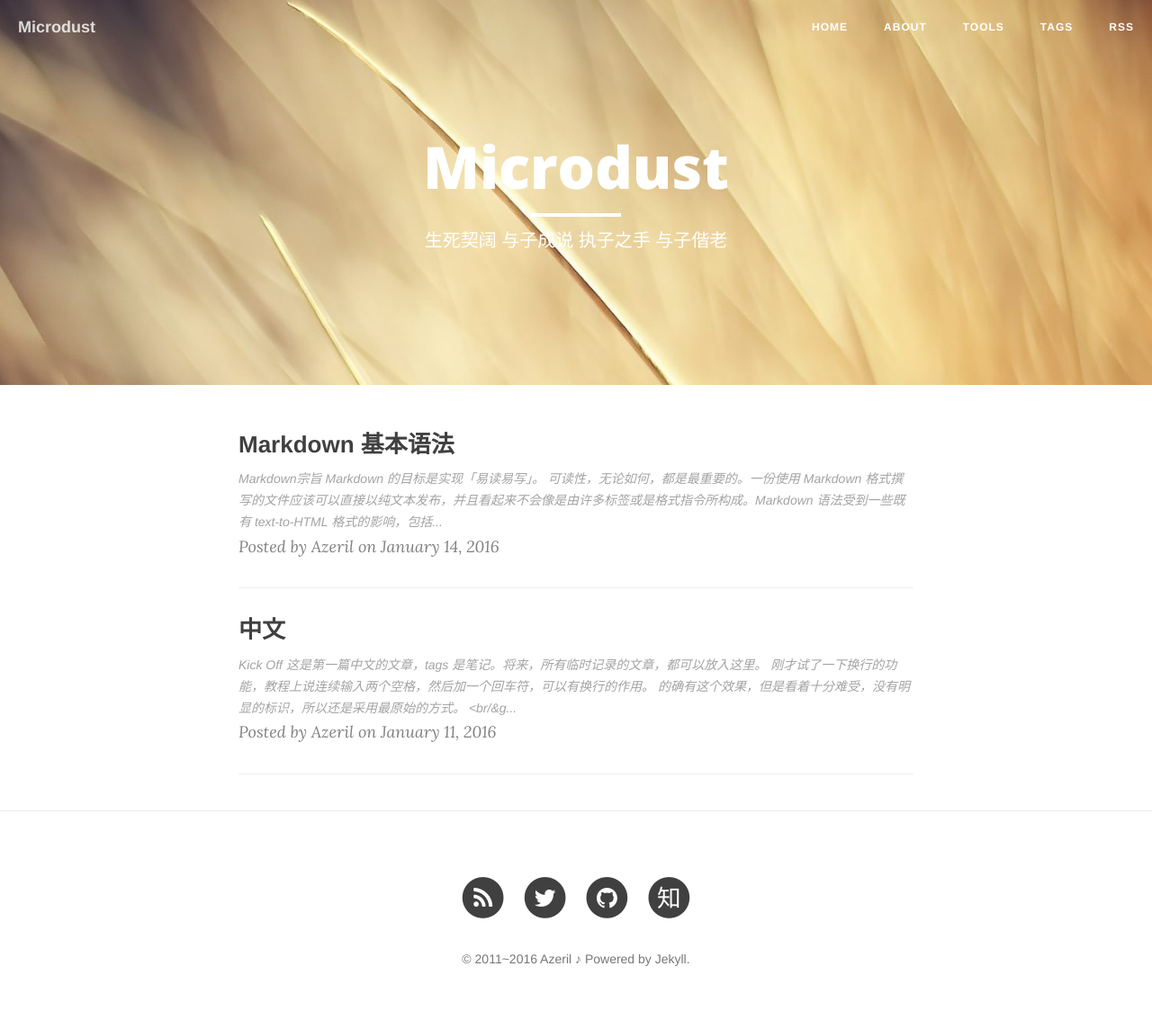
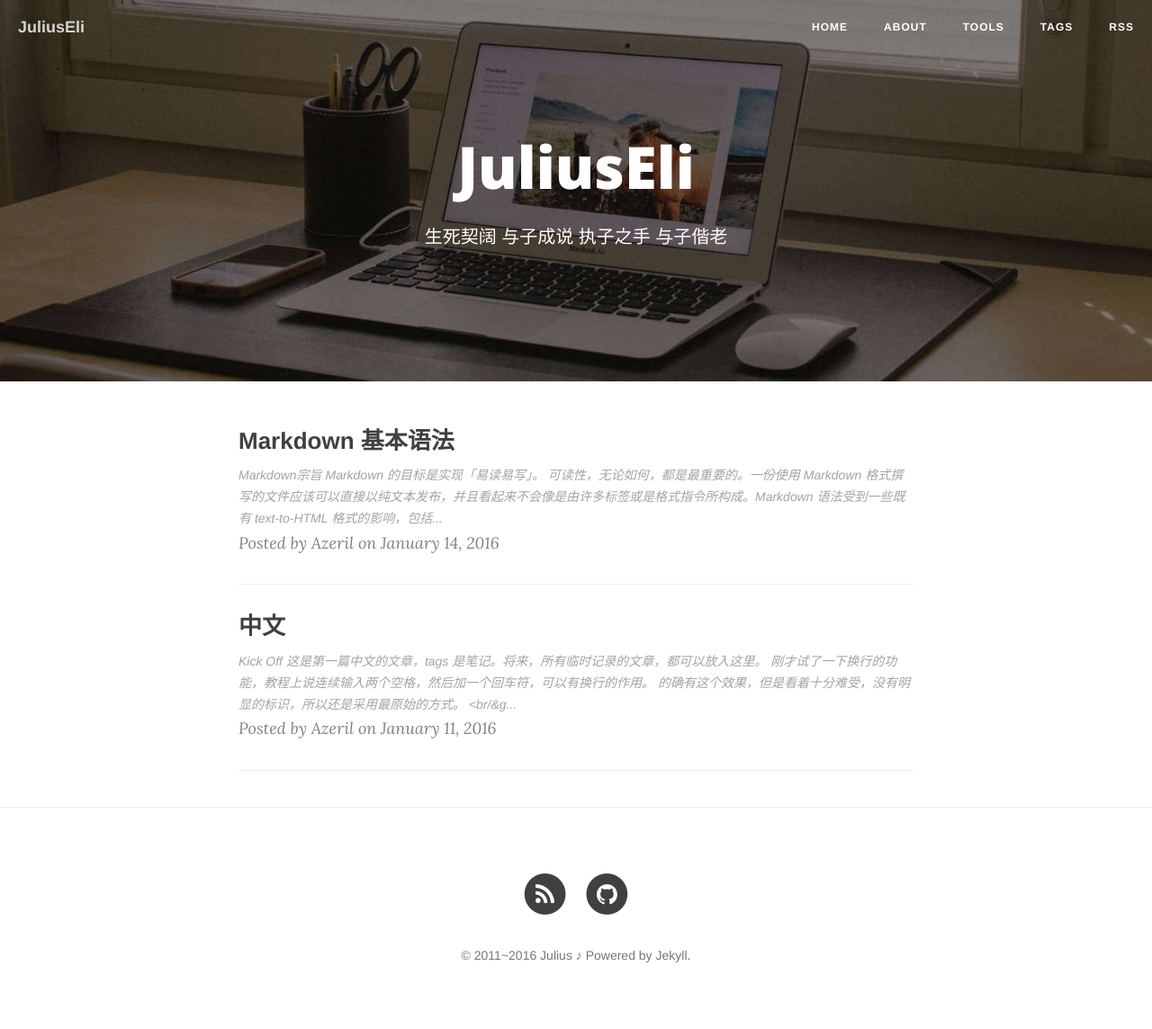
Before and after one commit to Julius-Liu/julius-liu.github.com, a Jekyll site: the page built from index.html, in a window 1280 px wide. Shown: the whole page at 90% size. Built offline with Jekyll 4.4.1, drawn with Linux system fonts in a browser that asks for light colours; nearby versions of some CDN libraries; the list of posts is cut into pages by our own code; some of the changed lines change nothing that is shown.

Commit message:
Change index bg image

```diff
--- a/_config.yml
+++ b/_config.yml
@@ -1,28 +1,28 @@
 # Site settings
-title: Microdust
-header-img: "img/autumn2.jpg"
-tagline: "吉光片羽"
-description: "在遙遠的地方 一切虔誠終必相遇"
+title: JuliusEli
+header-img: "img/clean-blog-bg.jpg"
+tagline: "tagline"
+description: "生死契阔 与子成说 执子之手 与子偕老"
 baseurl: ""
-url: "http://azeril.me"
+url: "http://julius-liu.github.io"
 #url: "http://localhost:4000"
 
 # About/contact
 owner:
-  name: "Azeril"
-  email: azeril@live.cn
-  bio: "明朝即長路 惜取此時心"
+  name: "Julius"
+  email: 1043304252@qq.com
+  bio: "明朝即长路 惜取此时心"
 
 # Data
-gavatar: http://dreamofbook.qiniudn.com/Az..png
-favicon: img/favicon.ico
+# gavatar: http://dreamofbook.qiniudn.com/Az..png
+# favicon: img/favicon.ico
 
-douban_username: Azeril
-twitter_username: Azeril_Lapland
-github_username: Azeril
-facebook_username: Azeril_Lapland
-weibo_username: Azeril
-zhihu_username: Azeril
+douban_username:
+twitter_username:
+github_username: Julius-Liu
+facebook_username:
+weibo_username:
+zhihu_username:
 
 # Build settings
 # use Github Flavored Markdown !important
--- a/css/clean-blog.css
+++ b/css/clean-blog.css
@@ -62,12 +62,14 @@ blockquote p {
 .table td {
   border: 1px solid #eee !important;
 }
+
 hr.small {
   max-width: 100px;
   margin: 15px auto;
-  border-width: 4px;
+  border-width: 0px;   					// original value is 4px
   border-color: white;
 }
+
 @media screen and (max-width: 500px) {
   pre code {
     display: block;
--- a/less/clean-blog.less
+++ b/less/clean-blog.less
@@ -49,12 +49,14 @@ blockquote {
 	font-style: italic;
 }
 
+
 hr.small {
 	max-width: 100px;
 	margin: 15px auto;
 	border-width: 4px;
 	border-color: white;
 }
+
 
 // Navigation
 
```
Also changed, not shown: css/clean-blog.min.css, img/clean-blog-bg.jpg (added).
